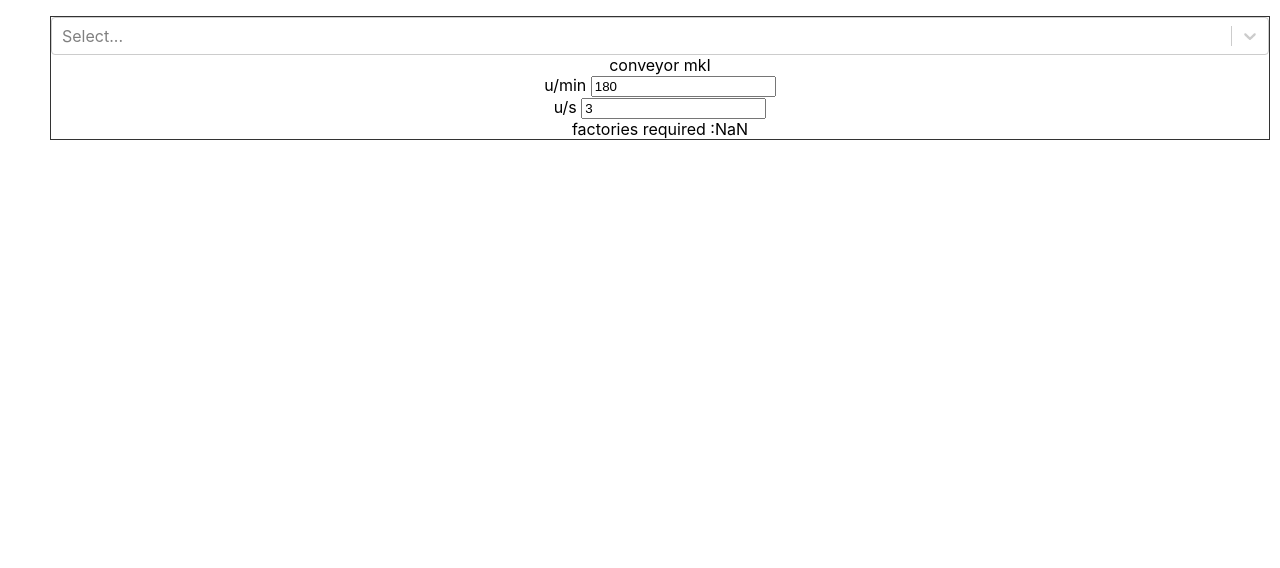
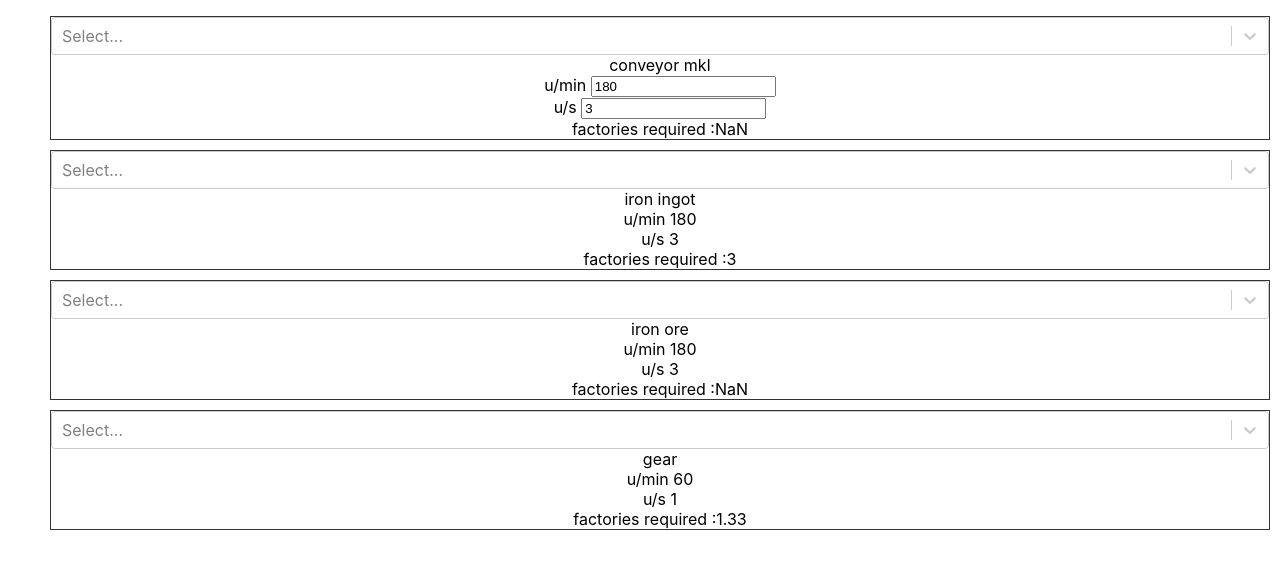
Before and after one commit to Enzuo/dspmath, a React (Create React App) app: page / in a window 1280 px wide. Shown: the top 568 px of the page. Built offline with nearby package versions, Linux system fonts and the light colour scheme.

Commit message:
dspMath use new recipe data structure to calculate production chain

```diff
--- a/src/dspMath.js
+++ b/src/dspMath.js
@@ -1,33 +1,40 @@
 const materials = require('./data/materials.json')
 const factories = require('./data/factories.json')
+const RECIPES   = require('./data/recipes.json')
 
 
 /**
  * return all materials needed for the production of this material
  * @param {String} material name
- * @param {Number} qty per second
+ * @param {Number} qtyNeededPerSecond
  * @param {Array} chain production chain array
  * @param {Integer} depth
  */
-function computeProductionChain(material, qty, chain, depth) {
+function computeProductionChain(material, qtyNeededPerSecond, chain, depth) {
   chain = chain ? chain : []
   depth = depth ? depth + 1 : 1
-  qty = qty ? qty : 0
+  var qty = qtyNeededPerSecond ? qtyNeededPerSecond : 0
 
   if (depth > 20) return
 
-  material = getMaterialDetails(material)
-  material.qty = qty
-  material.depth = depth
+  var materialObj = getMaterialDetails(material)
+  materialObj.name = material
+  materialObj.qty = qty
+  materialObj.depth = depth
 
-  chain.push(material)
+  chain.push(materialObj)
 
-  if(material.recipes){
-    var recipe = material.recipes[0]
+  var {recipe, materialIndex} = findRecipe(material)
 
-    for (var i=0; i < recipe.materials.length; i++) {
-      var neededMaterial = recipe.materials[i][1]
-      var neededQuantity = recipe.materials[i][0] * qty
+  if (recipe) {
+    materialObj.recipe = recipe
+    var qtyMadePerRecipe = recipe.output[materialIndex][0]
+    var qtyMadePerSecondPerRecipe = qtyMadePerRecipe / recipe.time
+    var qtyRecipeNeededPerSecond = qtyNeededPerSecond / qtyMadePerSecondPerRecipe
+
+    for (var i=0; i < recipe.input.length; i++) {
+      var neededMaterial = recipe.input[i][1]
+      var neededQuantity = recipe.input[i][0] * qtyRecipeNeededPerSecond
 
       computeProductionChain(neededMaterial, neededQuantity, chain, depth)
     }
@@ -51,6 +58,24 @@ function getMaterialDetails(materialName) {
     return { name : materialName }
   }
   return clone(material)
+}
+
+function findRecipe (material) {
+  var materialIndex
+  var recipe = RECIPES.find(function(r){
+    for(var j=0; j < r.output.length; j++) {
+      if(r.output[j][1] === material){
+        materialIndex = j
+        return true
+      }
+    }
+  });
+
+  if(!recipe){
+    return {recipe: null}
+  }
+
+  return {recipe, materialIndex}
 }
 
 function mergeProductionChain(chain) {
```
